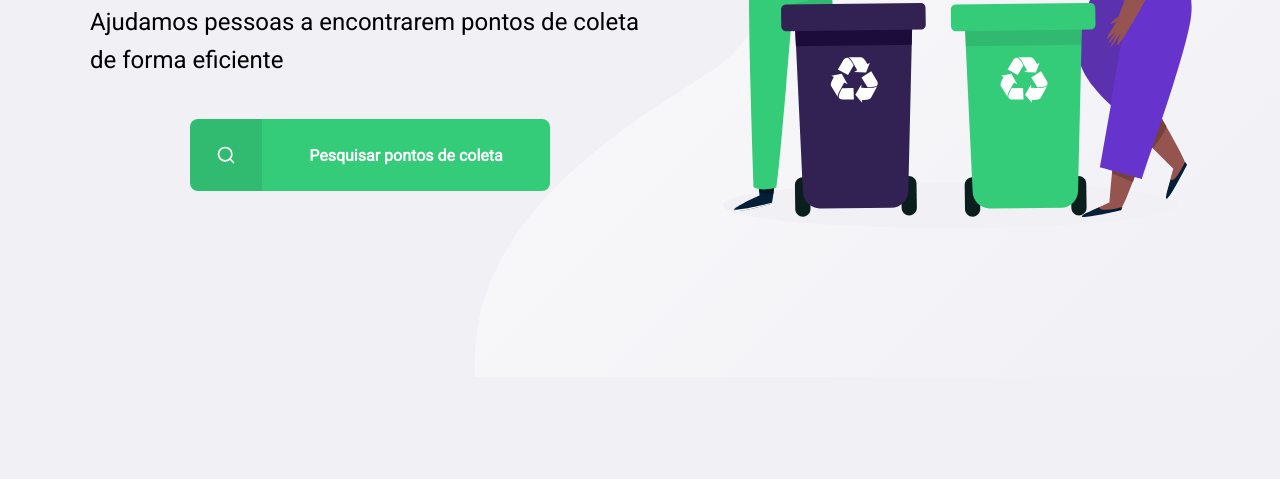
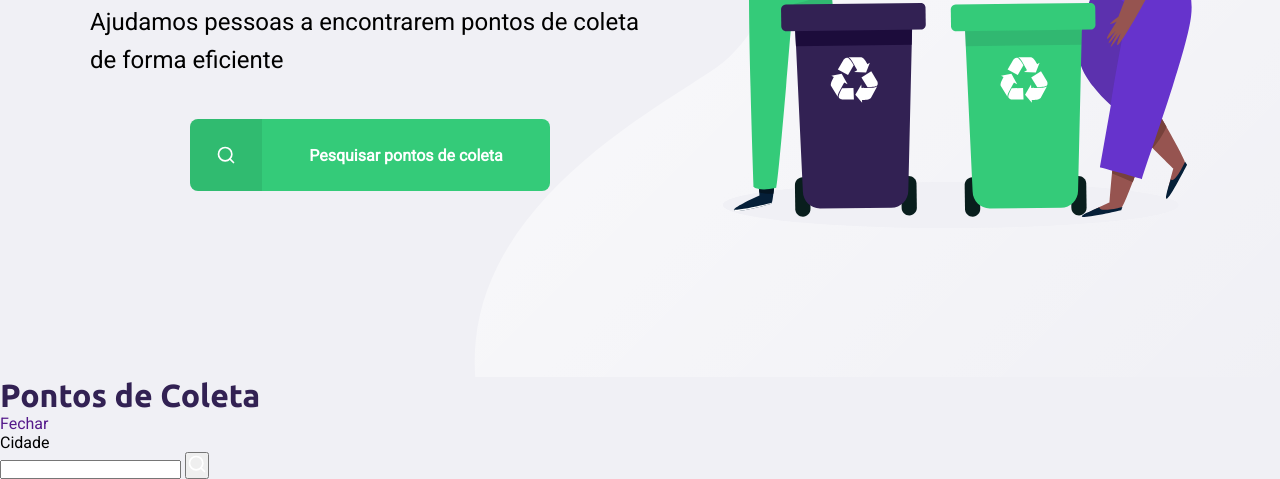
Before and after one commit to luciopalm/Next-level-week, a plain HTML site: page index.html in a window 1280 px wide. Shown: the part 423-902 px from the top of the page. Before the commit the page ends 800 px from the top, so only its background shows below. Drawn offline with Linux system fonts and the light colour scheme.

Commit message:
start modal.css

```diff
--- a/index.html
+++ b/index.html
@@ -24,6 +24,7 @@
 
     <link rel="stylesheet" href="/styles/main.css">
     <link rel="stylesheet" href="/styles/home.css">
+    <link rel="stylesheet" href="/styles/modal.css">
     <link rel="stylesheet" href="/styles/responsive.css">
 
 </head>
@@ -58,6 +59,22 @@
 
 
 
-
+    <div id="modal">
+        <div class="content">
+            <div class="header">
+                <h1>Pontos de Coleta</h1>
+                <a href="">Fechar</a>
+            </div>
+            <form action="">
+                <label for="search">Cidade</label>
+                <div class="search field">
+                    <input type="text" name ="search">
+                    <button>
+                        <img src="/icones/search.svg" alt="Buscar">
+                    </button>
+                </div>
+            </form>
+        </div>
+    </div>
 </body>
 </html>
```
Also changed, not shown: scripts/create-point.js (line endings or trailing spaces), styles/modal.css (added).
